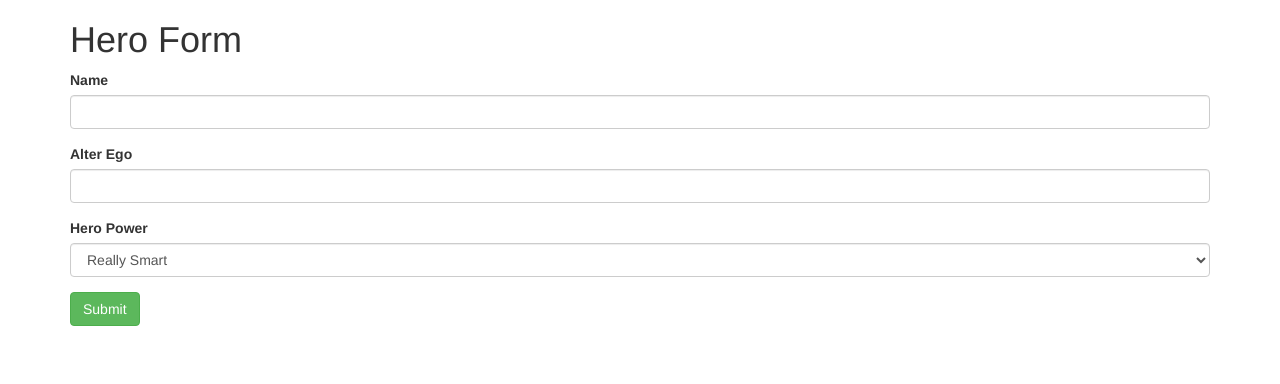
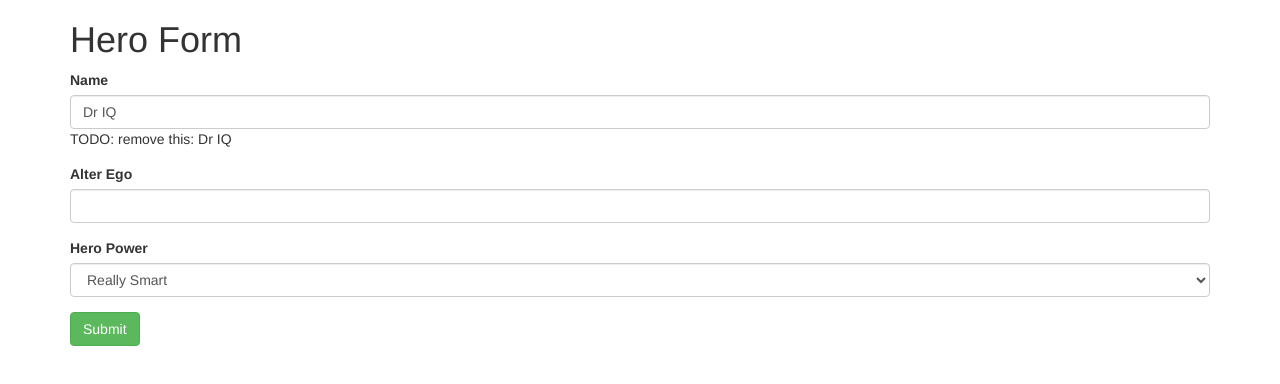
Before and after one commit to giovannipds/angular-forms, an Angular app: page / in a window 1280 px wide. Shown: the top 384 px of the page. Built offline with nearby package versions, Linux system fonts and the light colour scheme.

Commit message:
Connect input name with ngModel (it shouldn't be showing the data already, as said in the tutorial, but it is)

```diff
--- a/src/app/hero-form.component.html
+++ b/src/app/hero-form.component.html
@@ -3,7 +3,10 @@
   <form>
     <div class="form-group">
       <label for="name">Name</label>
-      <input type="text" class="form-control" id="name" required>
+      <input type="text" class="form-control" id="name"
+        required
+        [(ngModel)]="model.name" name="name">
+        TODO: remove this: {{model.name}}
     </div>
 
     <div class="form-group">
```
